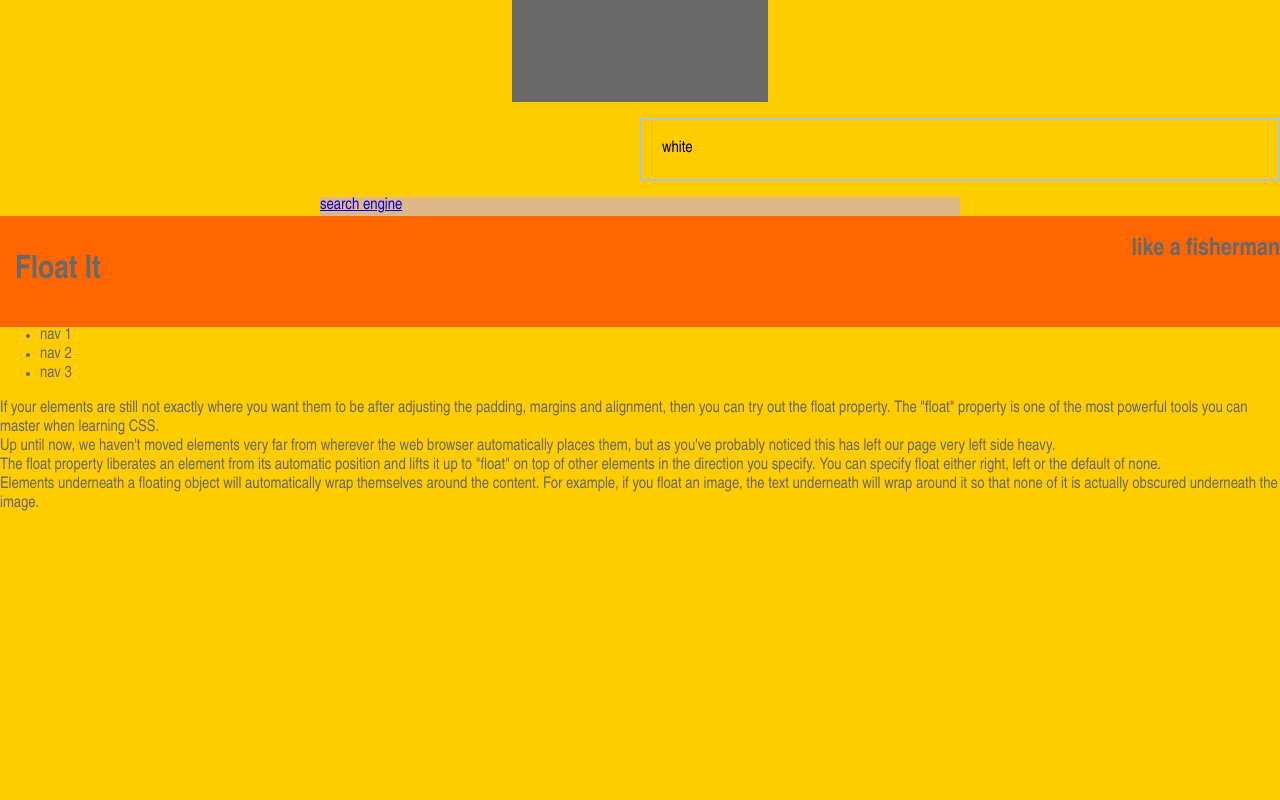
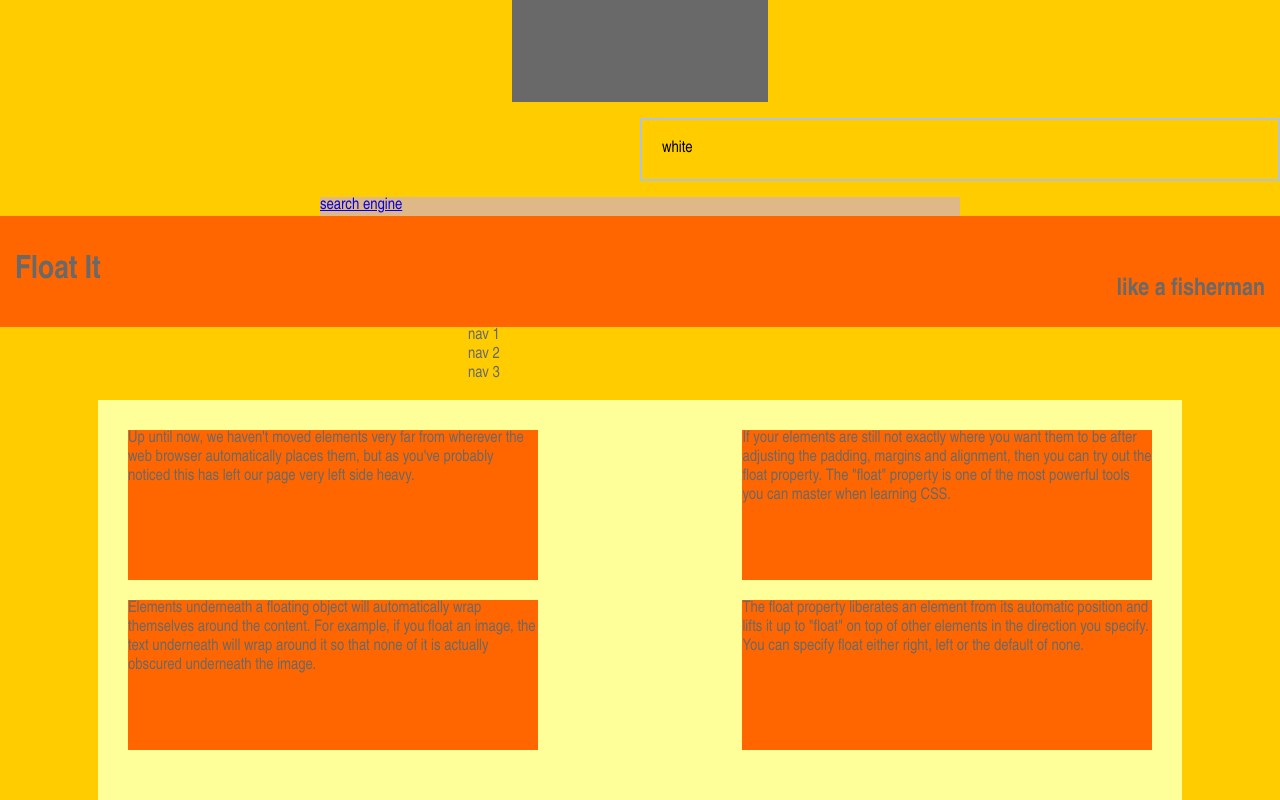
Before and after one commit to danieladelvos/css-spielplatz, a plain HTML site: page lessons/module-4-layout-and-positioning/index.html in a window 1280 px wide. Shown: the part 483-1283 px from the top of the page. Before the commit the page ends 997 px from the top, so only its background shows below. Drawn offline with Linux system fonts and the light colour scheme.

Commit message:
module 4 practice float

```diff
--- a/lessons/module-4-layout-and-positioning/index.html
+++ b/lessons/module-4-layout-and-positioning/index.html
@@ -34,18 +34,22 @@
     </ul>
   </section>
   <section class="content">
+    <div class="topRow">
       <div class="topRight">
         If your elements are still not exactly where you want them to be after adjusting the padding, margins and alignment, then you can try out the float property. The "float" property is one of the most powerful tools you can master when learning CSS.
       </div>
       <div class="topLeft">
         Up until now, we haven't moved elements very far from wherever the web browser automatically places them, but as you've probably noticed this has left our page very left side heavy.
       </div>
+    </div>
+    <div class="bottomRow">
       <div class="bottomRight">
         The float property liberates an element from its automatic position and lifts it up to "float" on top of other elements in the direction you specify.  You can specify float either right, left or the default of none.
       </div>
       <div class="bottomLeft">
         Elements underneath a floating object will automatically wrap themselves around the content. For example, if you float an image, the text underneath will wrap around it so that none of it is actually obscured underneath the image.
       </div>
+    </div>
   </section>
   </body>
 </html>
--- a/lessons/module-4-layout-and-positioning/styles.css
+++ b/lessons/module-4-layout-and-positioning/styles.css
@@ -51,9 +51,59 @@ h1 {
 }
 
 h2 {
+  padding-top: 40px;
+  padding-right: 15px;
   float: right;
 }
 
 ul {
   clear: both;
+  width: 30%;
+  margin-left: auto;
+  margin-right: auto;
+  list-style-type: none;
 }
+
+.navigation {
+  margin-left: auto;
+  margin-right: auto;
+}
+
+.ul li {
+  list-style: none;
+}
+
+.content {
+  background-color: #ffff99;
+  width: 80%;
+  padding: 30px;
+  margin: 0 auto;
+  overflow: hidden;
+}
+
+div{
+  background-color: #ff6600;
+  width: 40%;
+  height: 150px;
+  margin-bottom: 20px;
+}
+
+.topRow {
+  background-color: #ffff99;
+  width: 100%;
+  float: left;
+}
+
+.topRight {
+  float: right;
+}
+
+.bottomRow {
+  background-color: #ffff99;
+  width: 100%;
+  float: left;
+}
+
+.bottomRight {
+  float: right;
+}
```
Lines whose indentation alone changed are shown as unchanged.
